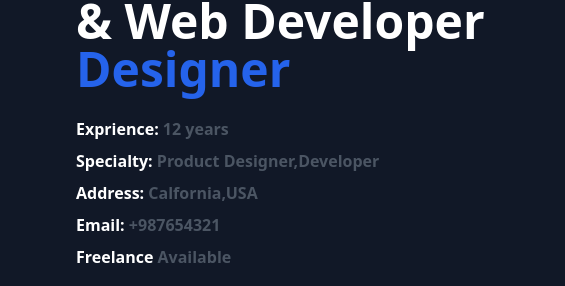
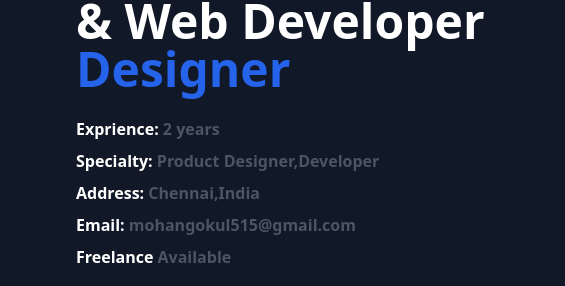
Before and after one commit to mohanmohan515/portfolio, a website: page index.html in a window 1280 px wide. Shown: the part 969-1255 px from the top of the page, 715-1280 px from the left. Drawn offline with nearby package versions, Linux system fonts and the light colour scheme.

Commit message:
Update index.html

```diff
--- a/index.html
+++ b/index.html
@@ -172,11 +172,11 @@
                     <h1 class="text-white text-5xl  ">I am Product <span class="text-blue-600"> Designer</span></h1>
                     <h1 class="text-white text-5xl mt-2">& Web Developer <span class="text-blue-600"> Designer</span>
                     </h1>
-                    <h1 class="text-white mt-6 ">Exprience: <span class="text-gray-600"> 12 years</span></h1>
+                    <h1 class="text-white mt-6 ">Exprience: <span class="text-gray-600"> 2 years</span></h1>
                     <h1 class="text-white mt-2 ">Specialty: <span class="text-gray-600"> Product
                             Designer,Developer</span></h1>
-                    <h1 class="text-white mt-2 ">Address:<span class="text-gray-600"> Calfornia,USA</span></h1>
-                    <h1 class="text-white mt-2 ">Email: <span class="text-gray-600"> +987654321</span></h1>
+                    <h1 class="text-white mt-2 ">Address:<span class="text-gray-600"> Chennai,India</span></h1>
+                    <h1 class="text-white mt-2 ">Email: <span class="text-gray-600"> mohangokul515@gmail.com</span></h1>
                     <h1 class="text-white mt-2 ">Freelance <span class="text-gray-600"> Available</span></h1>
                     <button class="text-base mt-8 bg-blue-500  border-2xl rounded px-2 py-1 hover:text-white ">View All
                         Projects</button>
```
